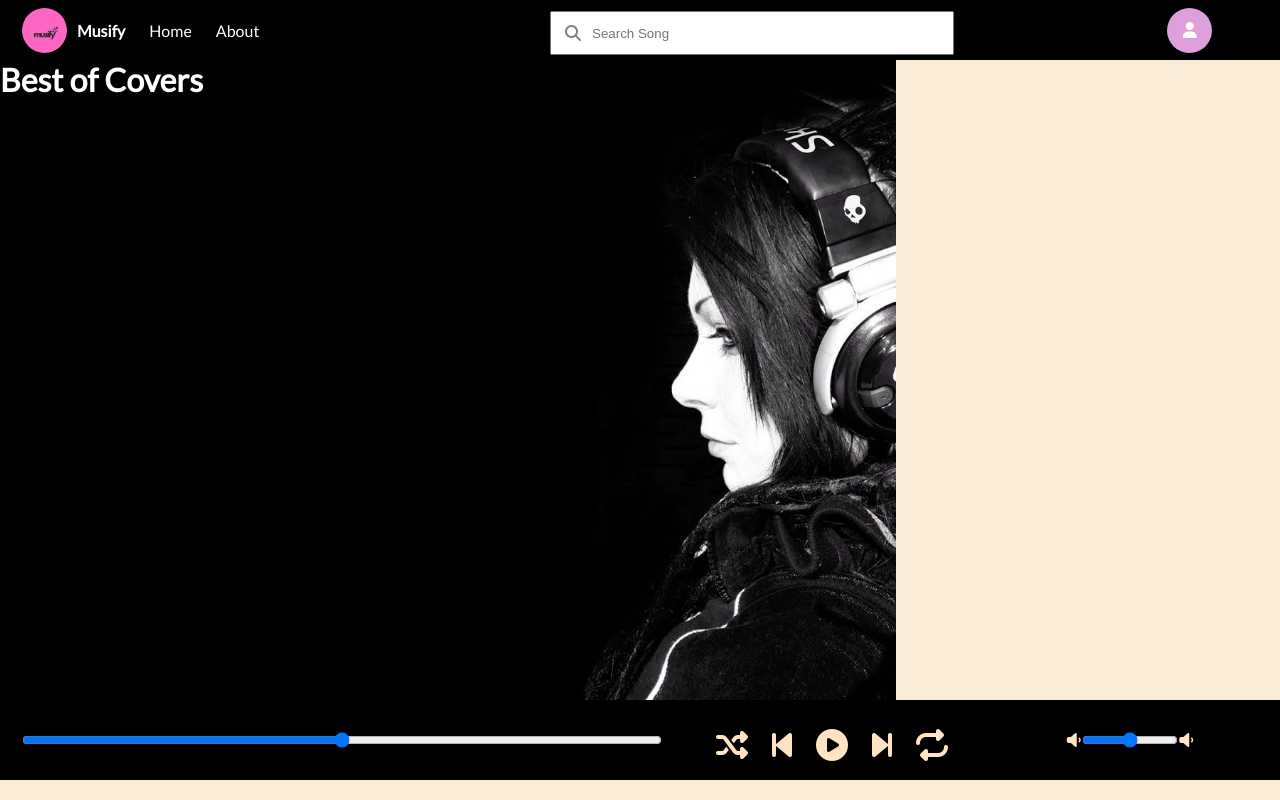
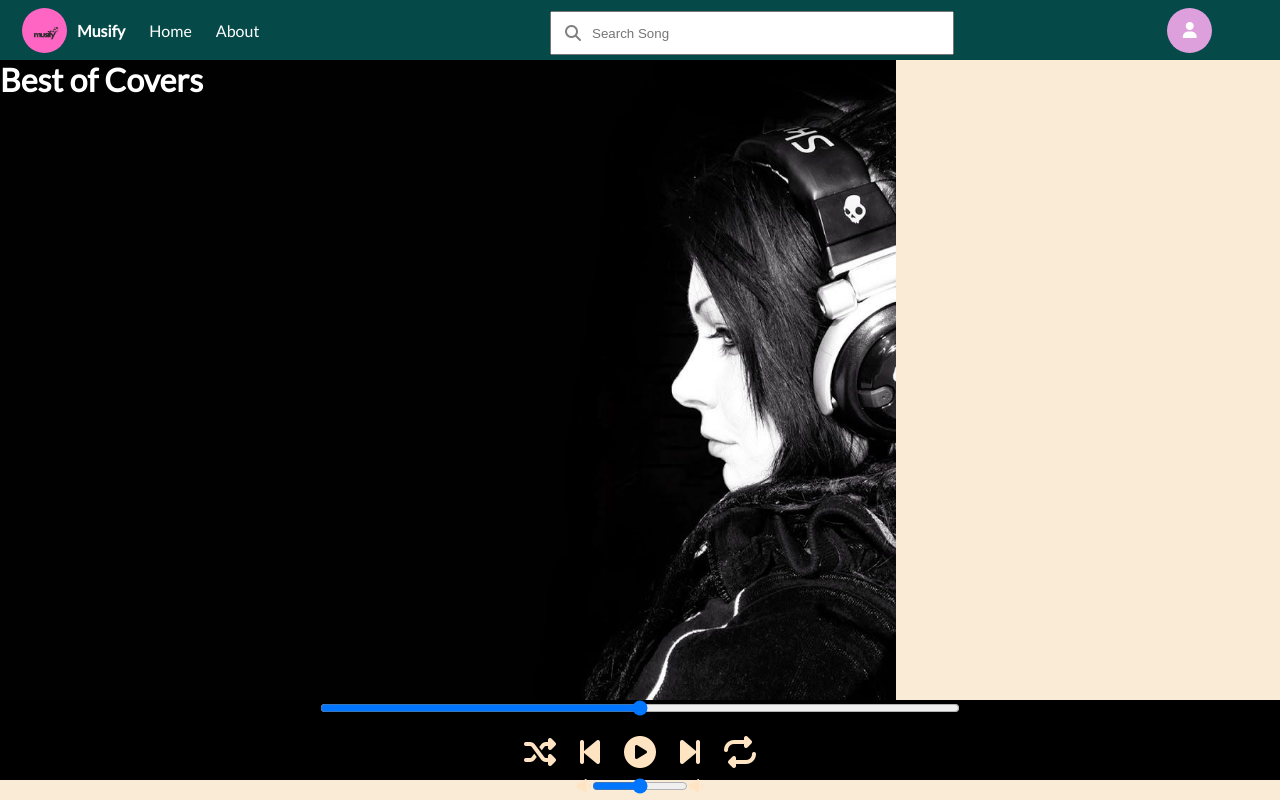
Before and after one commit to sumeetmazumdar21/music-player.github.io, a plain HTML site: page index.html in a window 1280 px wide. Drawn offline with Linux system fonts and the light colour scheme; a web font is replaced by a local one.

Commit message:
Update style.css
-updated nav bar background color
-updated flex-direction in .player

```diff
--- a/style.css
+++ b/style.css
@@ -23,7 +23,7 @@ nav ul{
     display: flex;
     align-items: center;
     list-style-type: none;
-    background-color: black;
+    background-color: rgb(5, 73, 73);
     height: 60px;
     color: white;
 }
@@ -53,7 +53,6 @@ nav ul li:hover{
 
 .search {
     position: absolute;
-
     margin: 0 200px 10px 450px;
     margin-left: 550px;
     margin-bottom: 20px;
@@ -115,7 +114,7 @@ nav ul .user{
     background-color: black;
     color: bisque;
     display: flex;
-    flex-direction: row;
+    flex-direction: column;
     justify-content: space-around;
     align-items:center;
 }
```
